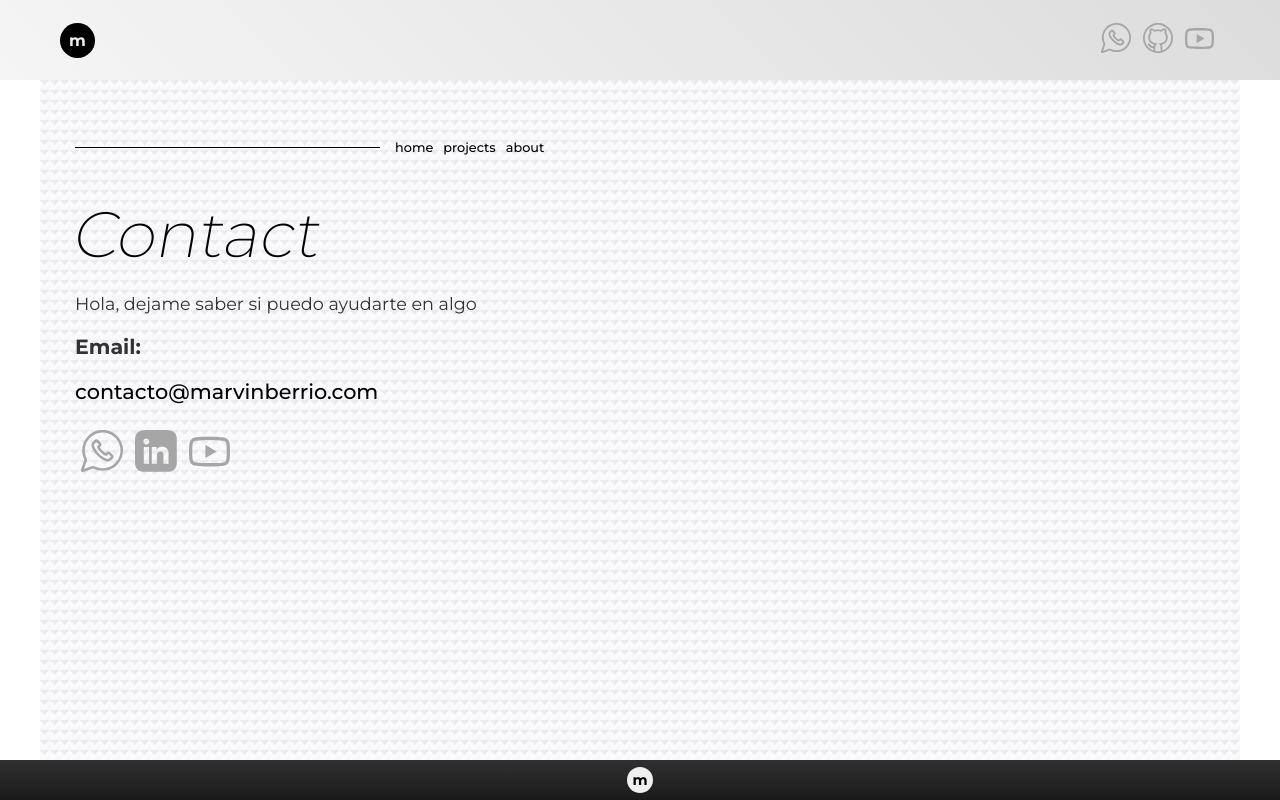
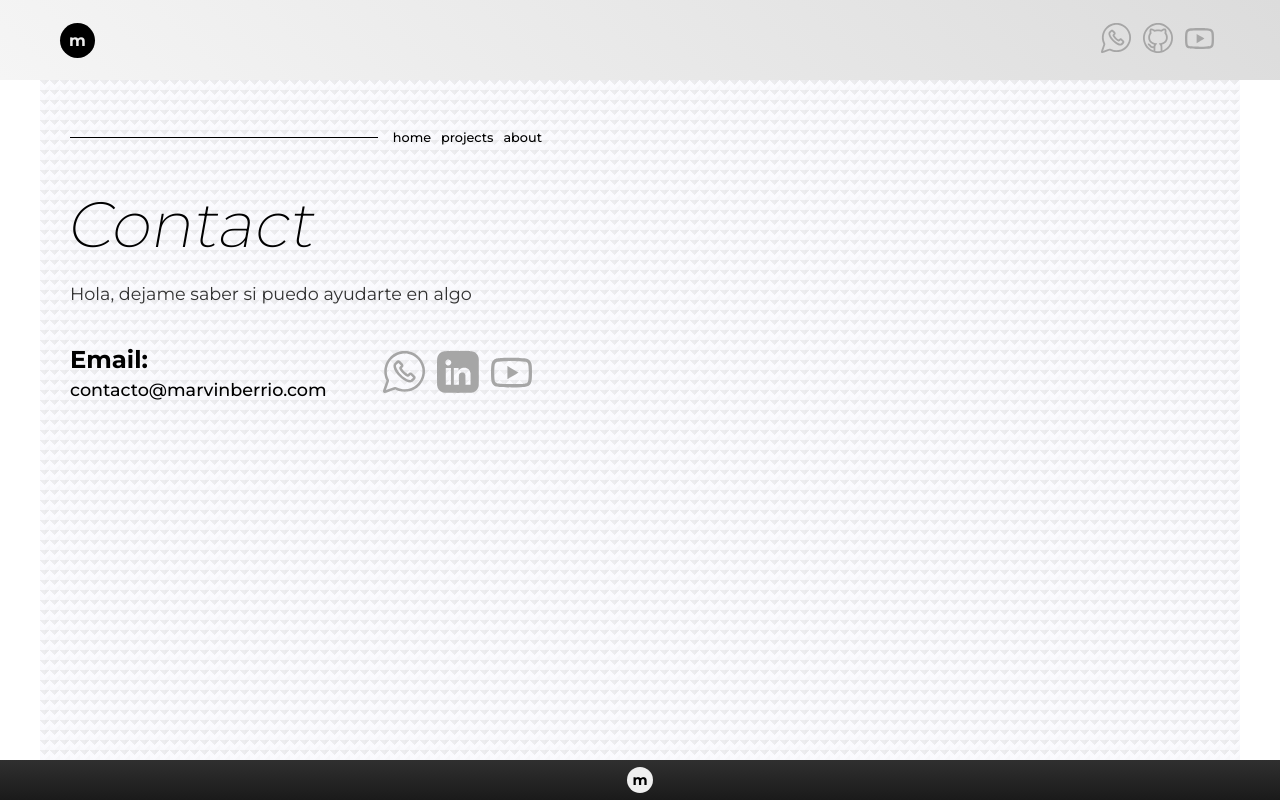
Before and after one commit to marvinccp/portfolio1, a Next.js app: page /contact in a window 1280 px wide. Built offline with nearby package versions, Linux system fonts and the light colour scheme.

Commit message:
Update contact page

```diff
--- a/src/app/contact/contact.module.css
+++ b/src/app/contact/contact.module.css
@@ -1,5 +1,5 @@
 .container_contact {
-    padding: 30px 35px;
+    padding: 20px 30px;
     width: 100%;
     color: rgb(50, 50, 50);
     height: 85vh;
@@ -50,7 +50,12 @@
 
 
 .subtitle_contact {
+    margin: 5px 0;
+    font-size: 1.1rem;
+}
+.subtitle_contact_a{
     margin: 20px 0;
+    font-size: 1.1rem;
 }
 
 .title_contact {
@@ -106,3 +111,22 @@
     width: 30%;
     margin: 0 10px 0 0;
 }
+
+
+.main{
+
+    display: flex;
+    flex-direction: column;
+    gap: 30px;
+    width: 100%;
+    margin: 40px auto;
+
+}
+
+@media(width >= 678px){
+    .main{
+        flex-direction: row;
+        justify-content: center;
+        gap: 50px;
+    }
+}
--- a/src/app/contact/page.js
+++ b/src/app/contact/page.js
@@ -19,14 +19,17 @@
             <p>about</p>
           </Link>
         </div>
+
         <h1>Contact</h1>
-        <p className={styles.subtitle_contact}>
+        <p className={styles.subtitle_contact_a}>
           Hola, dejame saber si puedo ayudarte en algo
         </p>
+        <main className={styles.main}>
+          <Link href={"mailto:contacto@marvinberrio.com"}>
             <h3>Email:</h3>
-        <Link href={"mailto:contacto@marvinberrio.com"}>
             <p className={styles.subtitle_contact}>contacto@marvinberrio.com</p>
           </Link>
+
           <section className={styles.rrss_contact}>
             <Link
               target="_blank"
@@ -70,6 +73,7 @@
               />
             </Link>
           </section>
+        </main>
       </div>
     </section>
   );
```
Lines whose indentation alone changed are shown as unchanged.
